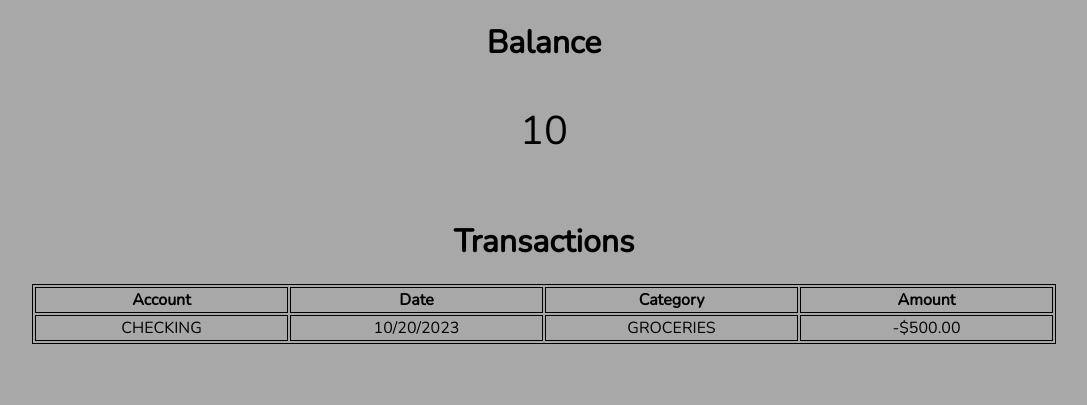
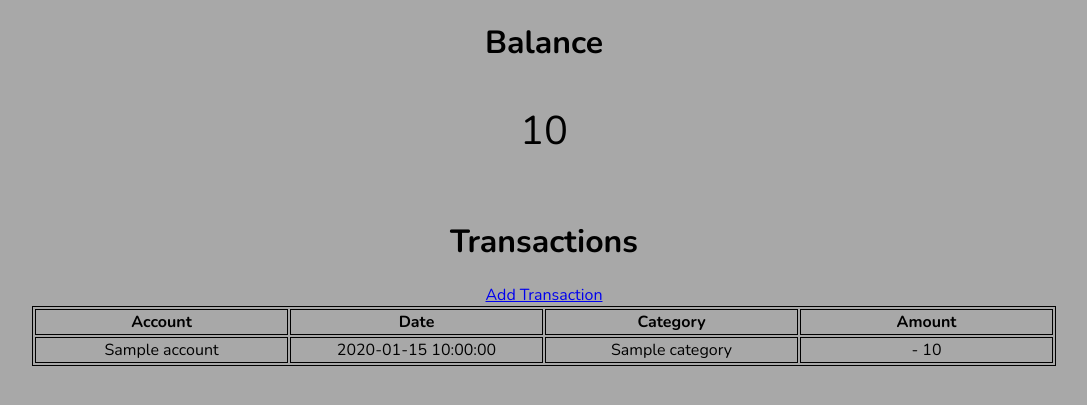
Before and after one commit to AnCieply/p33-budget-dashboard, a Flask app: template templates/dashboard.html in a window 1280 px wide. Shown: the part 44-449 px from the top of the page, without its empty margins (96-1183 px from the left). Run offline with Flask 3, Linux system fonts and the light colour scheme; the template is opened without the code that fills it: most values are stand-ins (such as "Sample title", 1, 10 or a date in 2020); lists and menus that the app fills with data are empty.

Commit message:
Added displayed transactions in dashboard

```diff
--- a/controllers/dashboard_controller.py
+++ b/controllers/dashboard_controller.py
@@ -3,7 +3,7 @@
 import json
 
 from init import app, db
-from models.dashboard_model import get_user_balance, register_transaction
+from models.dashboard_model import get_user_balance, register_transaction, get_transactions
 from models.db_models import UserData
 
 @app.route("/dashboard", methods=["POST", "GET"])
@@ -14,10 +14,10 @@
         return redirect("/login")
     # Arcane code that formats the float value as dollars and cents
     balance = "${:,.2f}".format(get_user_balance(int(id or 0)))
-    return render_template("dashboard.html", page="dash", id=id, balance=balance)
+    return render_template("dashboard.html", page="dash", id=id, balance=balance, transactions=get_transactions(id))
 
 @app.route("/createtransaction", methods=["POST", "GET"])
-def create_trans():
+def create_trans_page():
     id = session.get("id")
     # Send back to login page if no account logged in
     if id is None:
--- a/models/dashboard_model.py
+++ b/models/dashboard_model.py
@@ -26,6 +26,10 @@
     db.session.commit()
 
 
+def get_transactions(user_id: int):
+    return json.loads(db.session.execute(select(UserData).filter_by(id=user_id)).scalar_one().transactions)
+
+
 def get_user_balance(id: int):
     try:
         user_data = db.session.query(UserData).filter(UserData.id == id).one()
--- a/static/css/postdash.css
+++ b/static/css/postdash.css
@@ -1,6 +1,7 @@
 body {
     margin: 0;
     font-family: nunito, sans-serif;
+    font-weight: normal;
     background-color: #a8a8a8;
 }
 
@@ -49,7 +50,12 @@
     padding: 0% 10%;
 }
 
+.tablehead {
+    font-weight: bold;
+}
+
 table, tr, th, td {
+    font-weight: normal;
     border: 1px solid
 }
 
--- a/templates/dashboard.html
+++ b/templates/dashboard.html
@@ -11,19 +11,29 @@
 </div>
 <div class="transbox">
     <h1>Transactions</h1>
+    <a href="{{ url_for('create_trans_page') }}">Add Transaction</a>
     <table>
         <tr>
-            <th>Account</th>
-            <th>Date</th>
-            <th>Category</th>
-            <th>Amount</th>
+            <th class="tablehead">Account</th>
+            <th class="tablehead">Date</th>
+            <th class="tablehead">Category</th>
+            <th class="tablehead">Amount</th>
         </tr>
+        {% for trans in transactions %}
         <tr>
-            <td>CHECKING</td>
-            <td>10/20/2023</td>
-            <td>GROCERIES</td>
-            <td>-$500.00</td>
+            <th>{{ trans.get("Account") }}</th>
+            <th>{{ trans.get("Date") }}</th>
+            <th>{{ trans.get("Category") }}</th>
+            <th>
+                {% if trans.get("Pos") == True %}
+                +
+                {% else %}
+                -
+                {% endif %}
+                {{ trans.get("Amount") }}
+            </th>
         </tr>
+        {% endfor %}
     </table>
 </div>
 {% endblock %}
--- a/templates/loggedinbase.html
+++ b/templates/loggedinbase.html
@@ -5,6 +5,7 @@
         <link rel="preconnect" href="https://fonts.googleapis.com">
         <link rel="preconnect" href="https://fonts.gstatic.com" crossorigin>
         <link href="https://fonts.googleapis.com/css2?family=Nunito&display=swap" rel="stylesheet">
+        <link href="https://fonts.googleapis.com/css2?family=Nunito:wght@700&display=swap" rel="stylesheet">
         {% block head %}{% endblock %}
     </head>
     <body>
```
